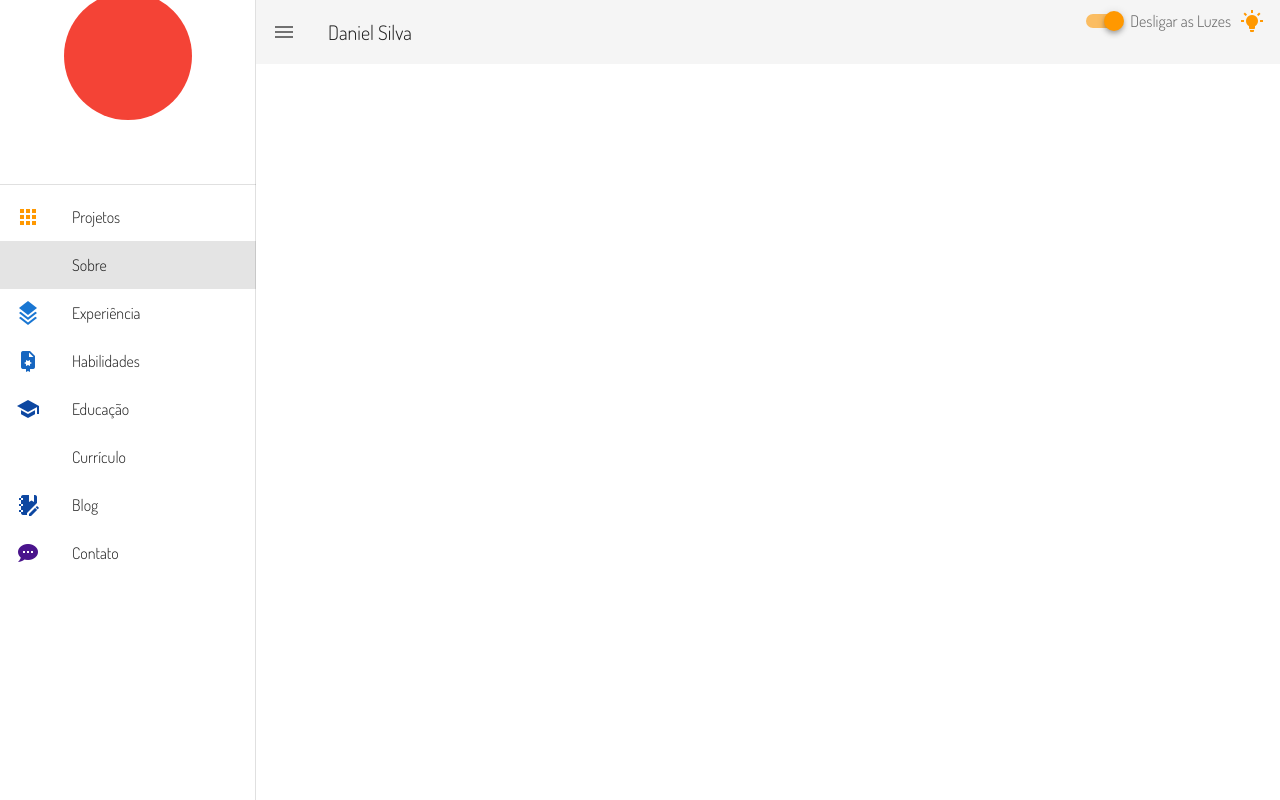
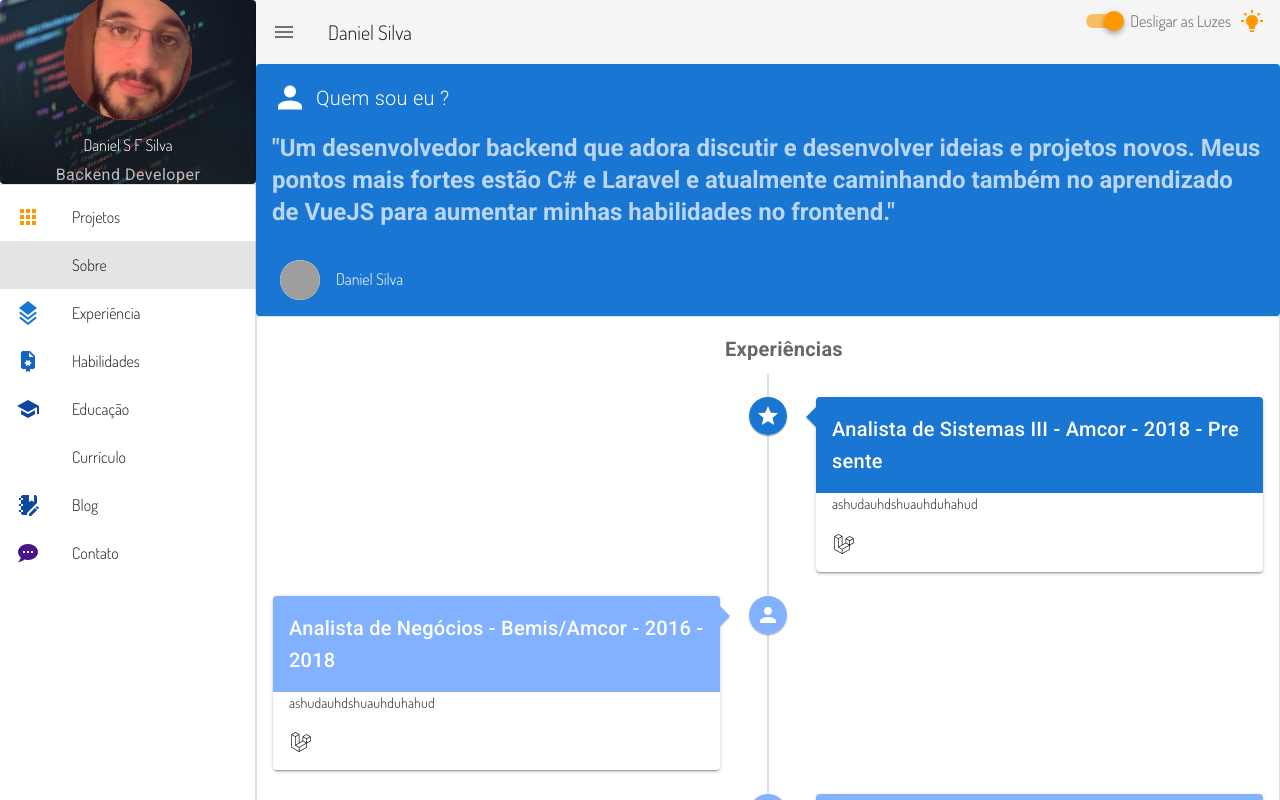
Before and after one commit to ProgramadorDeValor/portifolio, a Nuxt app: page /about in a window 1280 px wide. Shown: the top 800 px of the page. Built offline with nearby package versions, Linux system fonts and the light colour scheme; grey boxes are pictures that could not be loaded.

Commit message:
WIP - Building page about

```diff
--- /dev/null
+++ b/components/about/AboutCard.vue
@@ -0,0 +1,13 @@
+<template>
+
+</template>
+
+<script>
+export default {
+name: "AboutCard"
+}
+</script>
+
+<style scoped>
+
+</style>
--- /dev/null
+++ b/pages/about.vue
@@ -0,0 +1,107 @@
+<template>
+  <v-row>
+    <v-card
+      class="mx-auto"
+      color="primary"
+      dark
+
+    >
+      <v-card-title>
+        <v-icon
+          large
+          left
+        >
+          mdi-account
+        </v-icon>
+        <span class="title font-weight-light">Quem sou eu ?</span>
+      </v-card-title>
+
+      <v-card-text class="headline font-weight-bold">
+        {{ aboutMe }}
+      </v-card-text>
+
+      <v-card-actions>
+        <v-list-item class="grow">
+          <v-list-item-avatar color="white">
+            <v-img
+              class="elevation-6"
+              alt=""
+              src="https://avataaars.io/?accessoriesType=Prescription02&avatarStyle=Transparent&clotheType=BlazerSweater&eyeType=Happy&eyebrowType=Default&facialHairColor=Black&facialHairType=BeardLight&hairColor=Black&topType=ShortHairShortCurly"
+            ></v-img>
+          </v-list-item-avatar>
+          <v-list-item-content>
+            <v-list-item-title>Daniel Silva</v-list-item-title>
+          </v-list-item-content>
+        </v-list-item>
+      </v-card-actions>
+    </v-card>
+    <v-card style="width: 100%" outlined>
+      <v-card-text>
+        <div class="font-weight-bold ml-8 mb-2 title text-center">
+          Experiências
+        </div>
+        <v-timeline
+          align-top
+          :dense="$vuetify.breakpoint.smAndDown"
+        >
+          <v-timeline-item
+            v-for="(item, i) in experienceItems"
+            :key="i"
+            :color="item.color"
+            :icon="item.icon"
+            fill-dot
+          >
+            <v-card
+              :color="item.color"
+              dark
+            >
+              <v-card-title class="title">
+                {{ item.title }}
+              </v-card-title>
+              <v-card-text class="white text--primary">
+                <p>{{ item.description }}</p>
+                <v-icon color="black">mdi-laravel</v-icon>
+              </v-card-text>
+            </v-card>
+          </v-timeline-item>
+        </v-timeline>
+      </v-card-text>
+    </v-card>
+  </v-row>
+</template>
+
+<script>
+export default {
+  name: 'about',
+  data () {
+    return {
+      aboutMe: '"Um desenvolvedor backend que adora discutir e desenvolver ideias e projetos novos. Meus pontos ' +
+        'mais fortes estão C# e Laravel e atualmente caminhando também no aprendizado de VueJS para aumentar minhas habilidades no frontend."',
+      experienceItems: [
+        {
+          title: 'Analista de Sistemas III - Amcor - 2018 - Presente',
+          icon: 'mdi-star',
+          color: 'primary',
+          description: 'ashudauhdshuauhduhahud'
+        },
+        {
+          title: 'Analista de Negócios - Bemis/Amcor - 2016 - 2018',
+          icon: 'mdi-account',
+          color: 'accent',
+          description: 'ashudauhdshuauhduhahud'
+        },
+        {
+          title: 'Estagiário Analista de Negócios - Bemis - 2014 - 2016',
+          icon: 'mdi-account',
+          color: 'accent',
+          description: 'ashudauhdshuauhduhahud'
+        }
+      ]
+    }
+  }
+}
+</script>
+
+<style scoped>
+
+</style>
```
